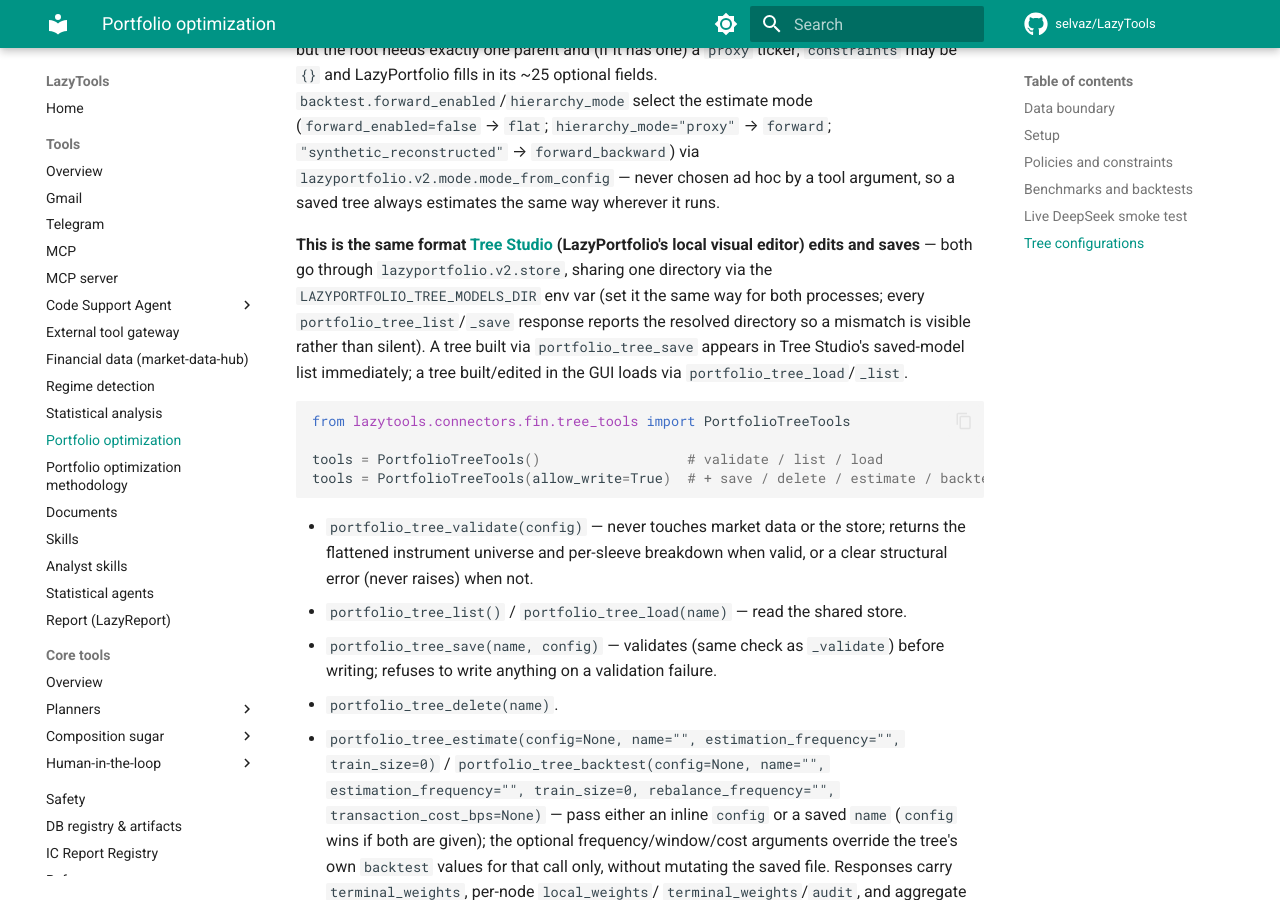
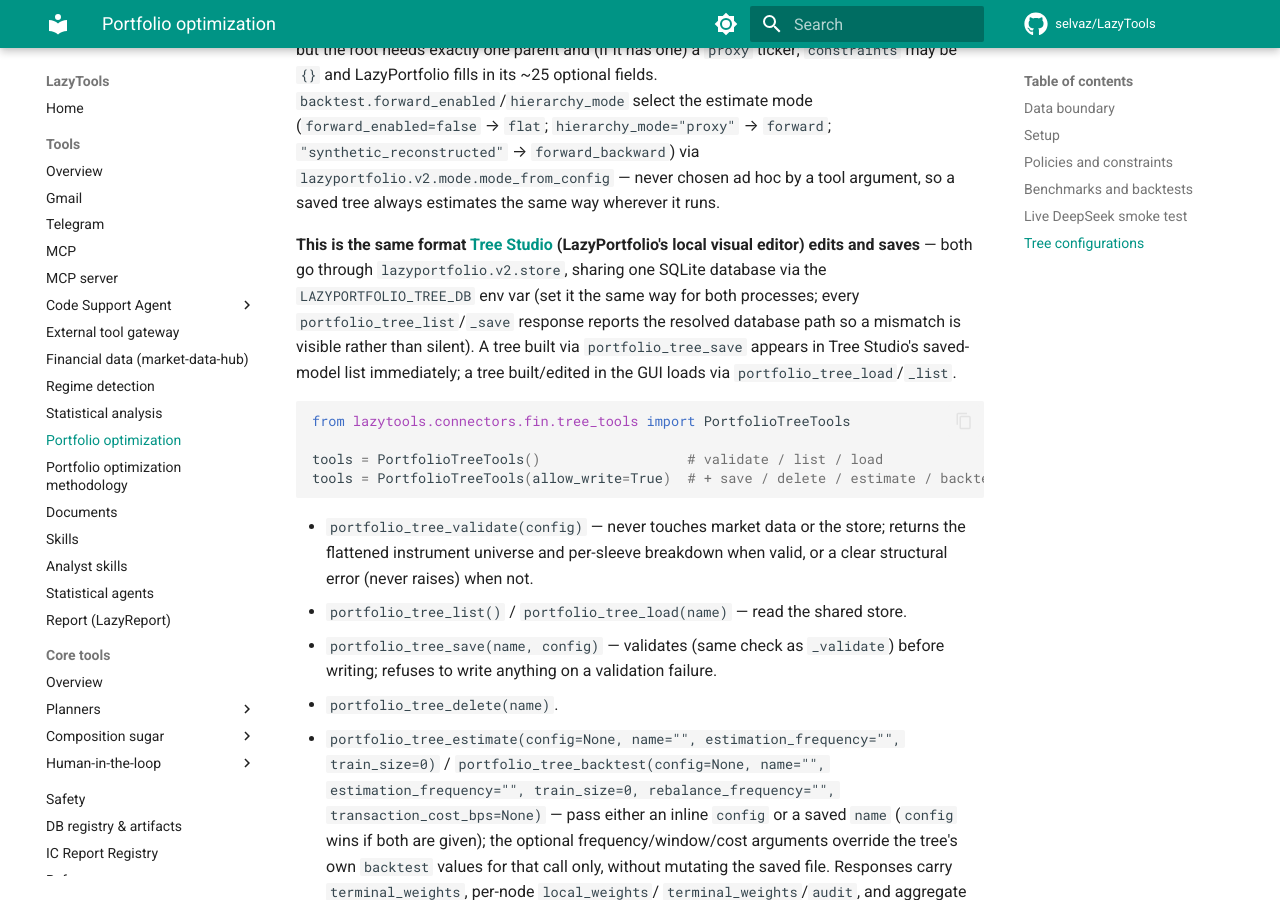
Before and after one commit to selvaz/LazyTools, an MkDocs documentation site: the page built from docs/portfolio-optimization.md, in a window 1280 px wide and 900 px high, scrolled down 3418 px. Built offline with MkDocs 1.6.1 and Material for MkDocs 9.7.7, drawn with Linux system fonts in a browser that asks for light colours; comment, search, counter and statistics services are not loaded.

Commit message:
Address PR #100 review feedback: stale docs, overclaiming registry entry
README.md/docs/portfolio-optimization.md still told operators to set
LAZYPORTFOLIO_TREE_MODELS_DIR and described a shared directory -- the
provider now reads LAZYPORTFOLIO_TREE_DB and returns a database path,
so a reader following the old docs would set an env var the tools
silently ignore.

The new lazyportfolio_store registry entry claimed registering it
"makes that [fallback default] path discoverable via resolve_db()" --
false when LAZYPORTFOLIO_TREE_DB is unset (the supported, common case):
resolve_db() only ever returns a value when its env var is actually
set, same as every other optional entry. Corrected the description to
say so and point at lazyportfolio.v2.store.resolve_store_path() for
the actual path in that case.

Co-Authored-By: Claude Sonnet 5 <noreply@anthropic.com>

```diff
--- a/docs/portfolio-optimization.md
+++ b/docs/portfolio-optimization.md
@@ -163,10 +163,10 @@ argument, so a saved tree always estimates the same way wherever it runs.
 
 **This is the same format [Tree Studio](https://github.com/selvaz/LazyPortfolio)
 (LazyPortfolio's local visual editor) edits and saves** — both go through
-`lazyportfolio.v2.store`, sharing one directory via the
-`LAZYPORTFOLIO_TREE_MODELS_DIR` env var (set it the same way for both
+`lazyportfolio.v2.store`, sharing one SQLite database via the
+`LAZYPORTFOLIO_TREE_DB` env var (set it the same way for both
 processes; every `portfolio_tree_list`/`_save` response reports the resolved
-directory so a mismatch is visible rather than silent). A tree built via
+database path so a mismatch is visible rather than silent). A tree built via
 `portfolio_tree_save` appears in Tree Studio's saved-model list immediately;
 a tree built/edited in the GUI loads via `portfolio_tree_load`/`_list`.
 
```
Also changed, not shown: README.md (+2 -2 lines), 1 other file.
